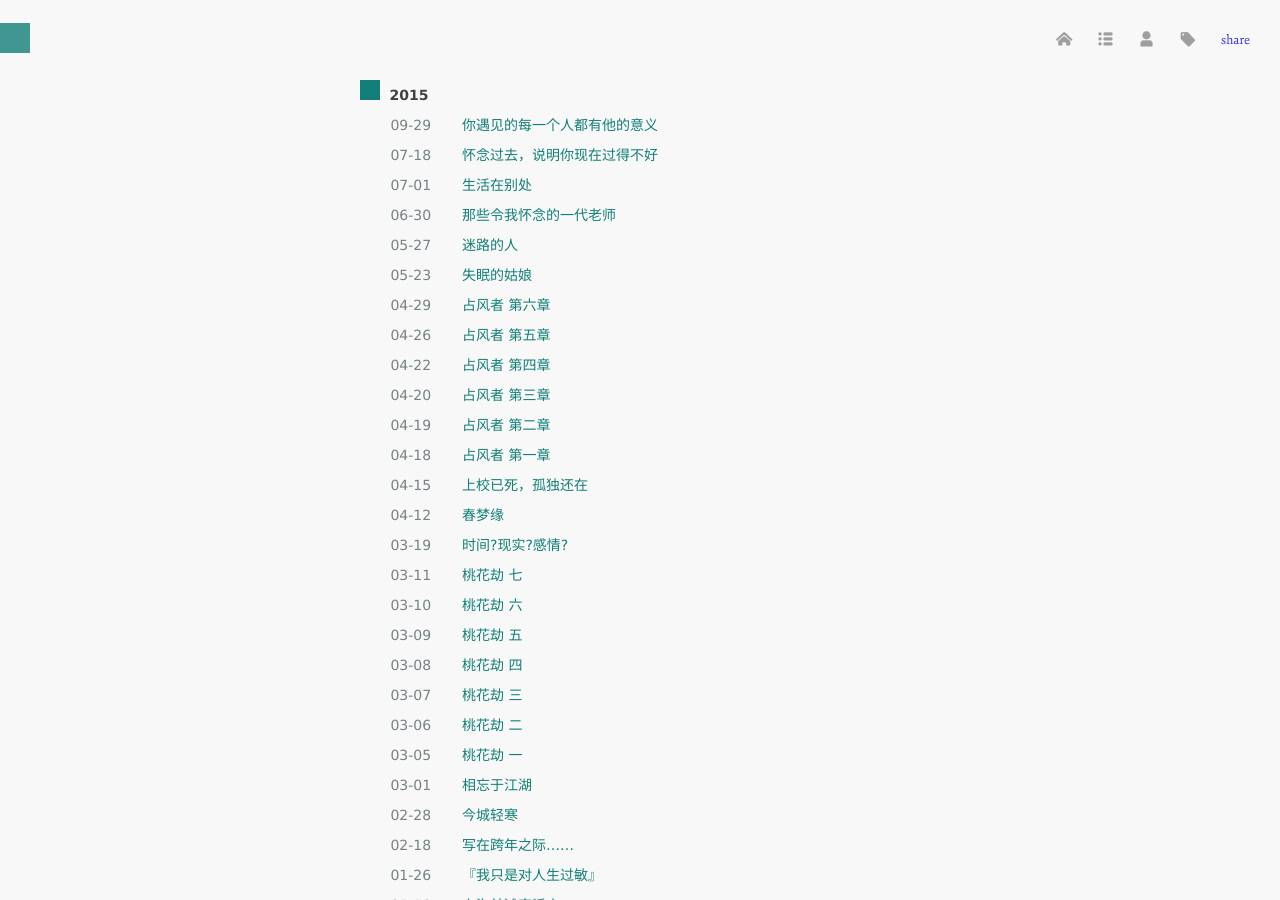
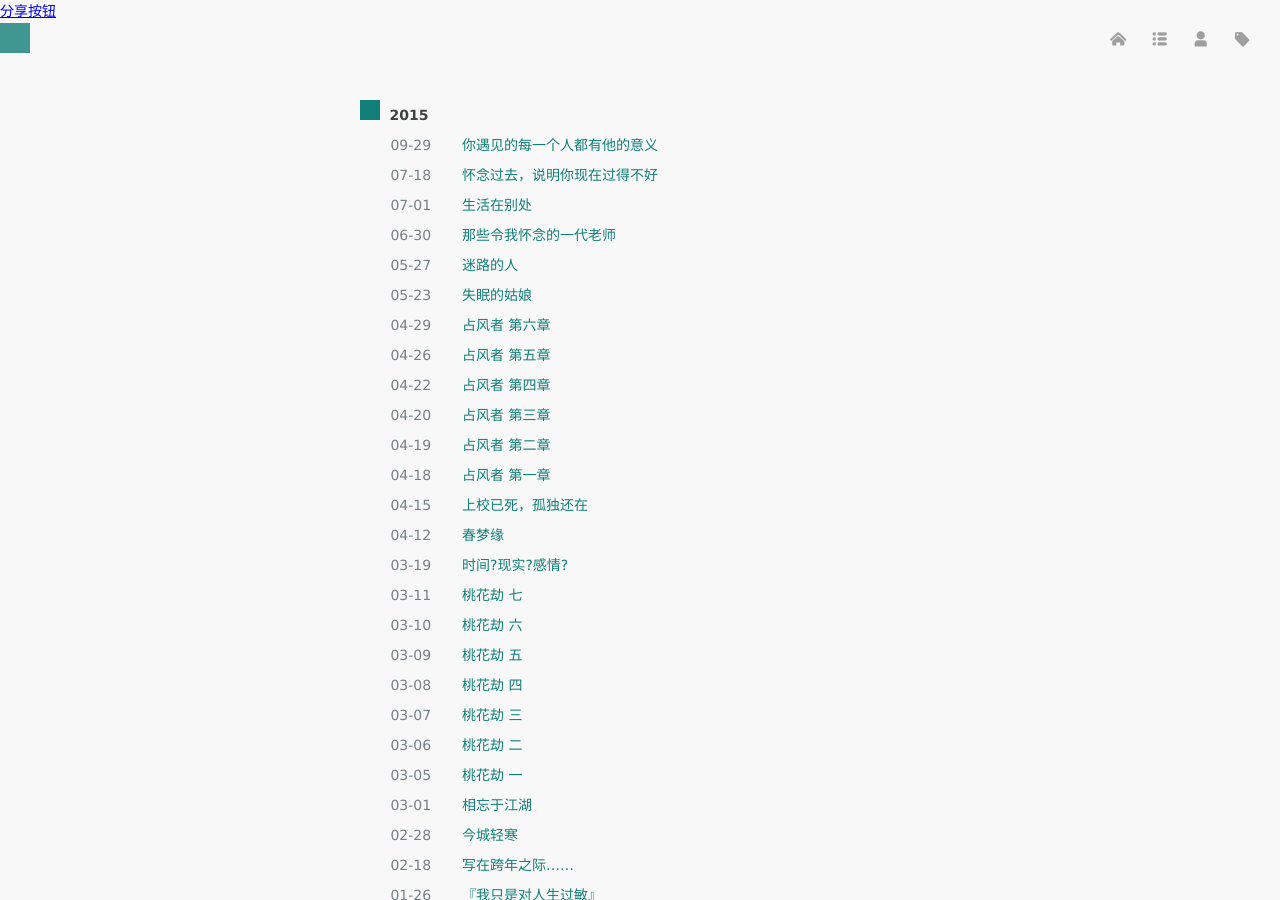
Before and after one commit to imisslovelove/cn, a Jekyll site: the page built from index.md, in a window 1280 px wide and 900 px high. Built offline with Jekyll 4.4.1, drawn with Linux system fonts in a browser that asks for light colours; Markdown is read by kramdown in place of the engine named in the settings.

Commit message:
Update default.html

```diff
--- a/_layouts/default.html
+++ b/_layouts/default.html
@@ -14,7 +14,7 @@
 
   </head>
   <body>
-
+<a class="bshareDiv" href="http://www.bshare.cn/share">分享按钮</a><script type="text/javascript" charset="utf-8" src="http://static.bshare.cn/b/buttonLite.js#uuid=194e0652-a80d-4f9e-9b75-7c7556299951&style=3&fs=4&textcolor=#797fd2&bgcolor=#e783e0&bp=facebook,twitter,weixin,qzone,sinaminiblog&text=share&lang=en"></script>
     <!-- wrap start -->
     <div id="wrap">
 
@@ -27,7 +27,6 @@
                     <li><a href="/cn" title="博文"><i class="idarkgray iconfont">&#xf0161</i></a></li>
                     <li><a href="/cn/about/"  title="关于"><i class="idarkgray iconfont">&#xf01a1</i></a></li>
                     <li><a href="/cn/tags/" title="标签"><i class="idarkgray iconfont">&#xf0152</i></a></li>
-                    <li><a class="bshareDiv" href="http://www.bshare.cn/share">share</a><script type="text/javascript" charset="utf-8" src="http://static.bshare.cn/b/buttonLite.js#uuid=194e0652-a80d-4f9e-9b75-7c7556299951&style=10&bgcolor=Green&bp=facebook,twitter,weixin,qzone,sinaminiblog&lang=en"></script></li>
                 </ul>
             </div>
         </div>
```
